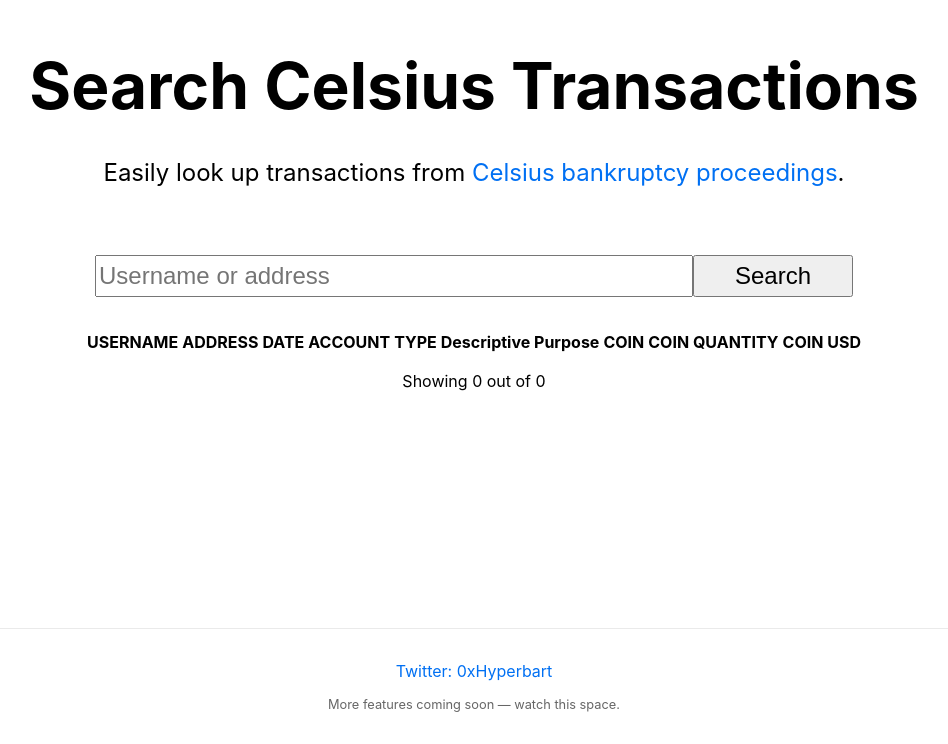
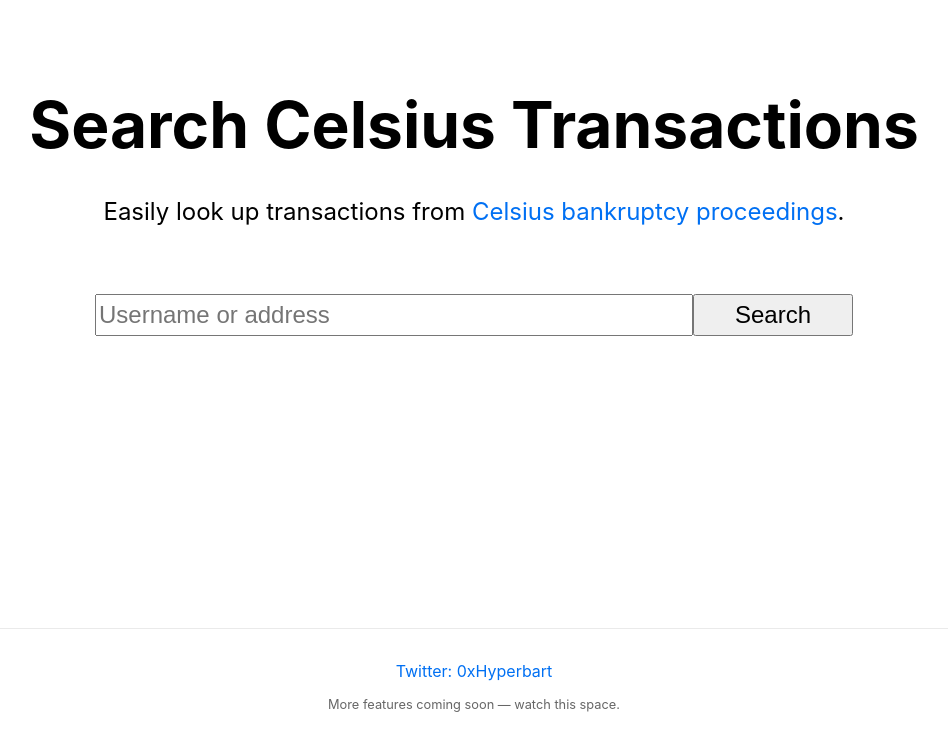
Before and after one commit to 0xHyperbart/celsiustransactions, a Next.js app: page / in a window 1280 px wide. Shown: the part 172-916 px from the top of the page, without its empty margins (166-1114 px from the left). Built offline with nearby package versions, Linux system fonts and the light colour scheme.

Commit message:
differentiate between no results and not searched

```diff
--- a/pages/api/hello.js
+++ b/pages/api/hello.js
@@ -12,7 +12,7 @@
   if (!query) {
     res.json({
       success: true,
-      txs: [],
+      txs: null,
       totalCount: 0,
       showingCount: 0
     });
--- a/pages/index.js
+++ b/pages/index.js
@@ -6,7 +6,7 @@
 export default function Home() {
   const [query, setQuery] = useState("");
   const [loading, setLoading] = useState(false);
-  const [txs, setTxs] = useState([]);
+  const [txs, setTxs] = useState(null);
   const [totalCount, setTotalCount] = useState(0);
   const [showingCount, setShowingCount] = useState(0);
   function submit(e) {
@@ -75,6 +75,7 @@
           </button>
         </form>
 
+        {txs !== null ? (
           <table>
             <thead>
               <tr>
@@ -105,7 +106,10 @@
               ))}
             </tbody>
           </table>
+        ) : null}
 
+        {txs !== null ? (
+          <>
             <p>
               Showing {showingCount} out of {totalCount}
             </p>
@@ -121,6 +125,8 @@
                 (instructions WIP)
               </p>
             )}
+          </>
+        ) : null}
       </main>
 
       <footer className={styles.footer}>
```
Lines whose indentation alone changed are shown as unchanged.
